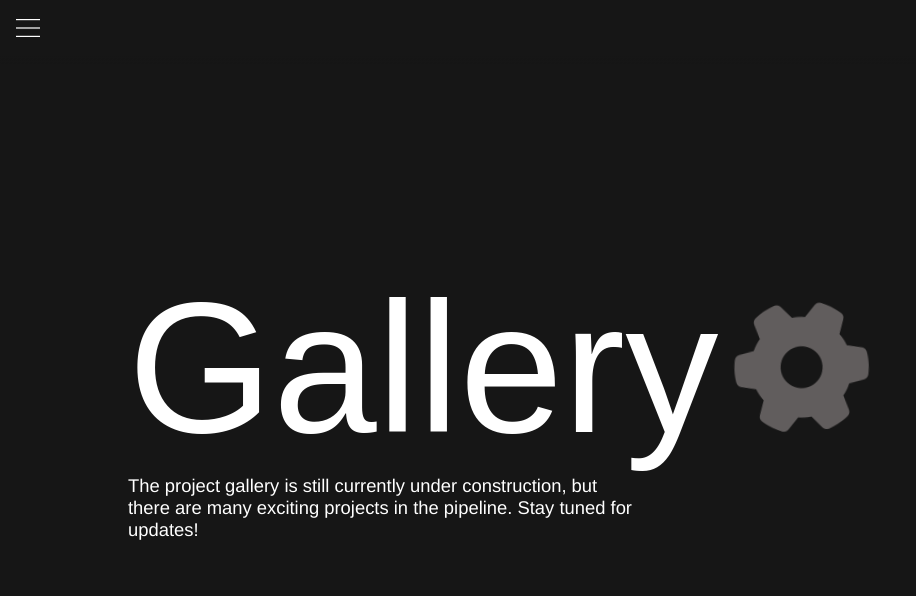
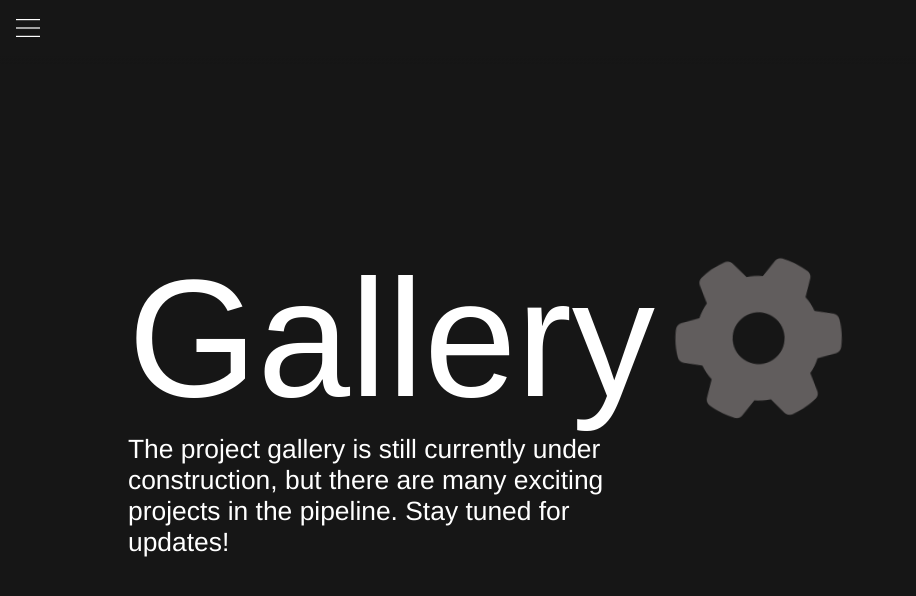
Before and after one commit to charleshenville/utcca-site, a React (Create React App) app: page /gallery in a window 1280 px wide. Shown: the top 596 px of the page, without its empty margins (0-916 px from the left). Built offline with nearby package versions, Linux system fonts and the light colour scheme.

Commit message:
adjusted gallery for mobile views

```diff
--- a/src/components/gallery.module.css
+++ b/src/components/gallery.module.css
@@ -29,22 +29,13 @@
 }
 
 .galleryTextHeader {
-    font-size: calc(128px + 0.5vw);
+    font-size: calc(64px + 0.5vw);
     font-family: 'OffBit', sans-serif;
     justify-content: flex-start; /* Changed from 'left' */
     text-align: left;
     z-index: 4;
     color: var(--text);
     margin-right: 20px; /* Add some space between the header and the gear icon */
-}
-
-@media screen and (min-width: 800px) {
-    .galleryTextHeader {
-        font-size: calc(180px + 0.5vw);
-    }
-    .galleryTextBody {
-        font-size: calc(24px + 0.5vw);
-    }
 }
 
 .galleryTextBody {
@@ -56,3 +47,12 @@
     font-family: 'Helvetica Neue', sans-serif;
     color: var(--text);
 }
+
+@media screen and (min-width: 800px) {
+    .galleryTextHeader {
+        font-size: calc(160px + 0.5vw);
+    }
+    .galleryTextBody {
+        font-size: calc(20px + 0.5vw);
+    }
+}
--- a/src/components/gear.module.css
+++ b/src/components/gear.module.css
@@ -4,10 +4,11 @@
   align-items: center;
   height: 10vh; /* Adjust based on your layout */
   width: 10vw; /* Adjust based on your layout */
+  padding-left: 3%;
 }
 
 .faSpin {
-  font-size: calc(128px + 0.5vw); /* Adjust the size of the gear icon */
+  font-size: calc(64px + 0.5vw); /* Adjust the size of the gear icon */
   color: #615d5d; /* Adjust the color of the gear icon */
   animation: fa-spin 2s infinite linear;
 }
@@ -20,3 +21,10 @@
     transform: rotate(360deg);
   }
 }
+
+@media screen and (min-width: 800px) {
+  .faSpin {
+    font-size: calc(160px + 0.5vw); /* Adjust the size of the gear icon */
+  }
+
+}
```
